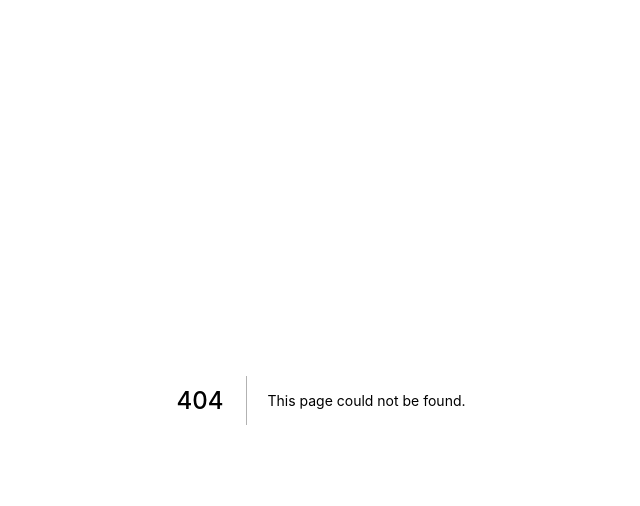
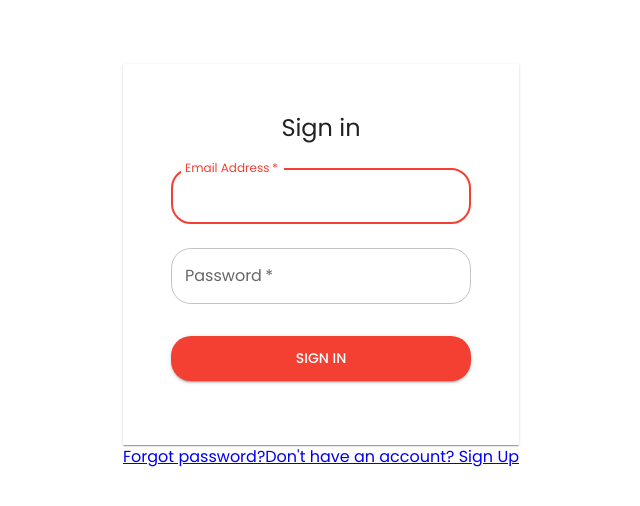
Before and after one commit to 5war00p/recurminds__1, a Next.js app in the folder hackrocket-hackathon/apps/web/: page / in a window 1280 px wide. Before the commit this address had no page. Shown: the top 506 px of the page, without its empty margins (319-959 px from the left). Built offline with nearby package versions, Linux system fonts and the light colour scheme.

Commit message:
with next configuartion and basic front-end pages

```diff
--- a/hackrocket-hackathon/apps/web/pages/_app.tsx
+++ b/hackrocket-hackathon/apps/web/pages/_app.tsx
@@ -1,6 +1,7 @@
 import { ThemeProvider } from "@mui/material";
 import type { AppProps } from "next/app";
 import Head from "next/head";
+import AppTopBar from "../components/app-bar";
 import { theme } from "../theme";
 
 function MyApp({ Component, pageProps }: AppProps) {
--- /dev/null
+++ b/hackrocket-hackathon/apps/web/pages/index.tsx
@@ -0,0 +1,21 @@
+import { useRouter } from "next/router";
+import { useEffect } from "react";
+import AppTopBar from "../components/app-bar";
+import Login from "./login";
+import Register from "./register";
+export default function Web() {
+  const router = useRouter();
+  useEffect(() => {
+    if (window) {
+      const isLogged = localStorage.getItem("isLogged");
+      if (isLogged) {
+        router.replace("/home", {}, {});
+      }
+    }
+  }, []);
+  return (
+    <div>
+      <Login />
+    </div>
+  );
+}
--- a/hackrocket-hackathon/apps/web/pages/login.tsx
+++ b/hackrocket-hackathon/apps/web/pages/login.tsx
@@ -1,41 +1,37 @@
-import * as React from 'react';
-import Button from '@mui/material/Button';
-import CssBaseline from '@mui/material/CssBaseline';
-import TextField from '@mui/material/TextField';
-import Link from '@mui/material/Link';
-import Grid from '@mui/material/Grid';
-import Box from '@mui/material/Box';
-import Typography from '@mui/material/Typography';
-import Container from '@mui/material/Container';
-import { ThemeProvider } from '@mui/material/styles';
-import {theme} from '../theme';
-
+import * as React from "react";
+import Button from "@mui/material/Button";
+import CssBaseline from "@mui/material/CssBaseline";
+import TextField from "@mui/material/TextField";
+// import Link from "@mui/material/Link";
+import Grid from "@mui/material/Grid";
+import Box from "@mui/material/Box";
+import Typography from "@mui/material/Typography";
+import Container from "@mui/material/Container";
+import Link from "next/link";
 
 export default function SignIn() {
-  const handleSubmit = (event:any) => {
+  const handleSubmit = (event: any) => {
     event.preventDefault();
     const data = new FormData(event.currentTarget);
     console.log({
-      email: data.get('email'),
-      password: data.get('password'),
+      email: data.get("email"),
+      password: data.get("password"),
     });
   };
 
   return (
-    <ThemeProvider theme={theme}>
     <Container component="main" maxWidth="xs">
       <CssBaseline />
       <Box
         sx={{
           marginTop: 8,
-            padding:6,
+          padding: 6,
           boxShadow: 1,
-            display: 'flex',
-            flexDirection: 'column',
-            alignItems: 'center',
+          display: "flex",
+          flexDirection: "column",
+          alignItems: "center",
         }}
       >
-
         <Typography component="h1" variant="h5">
           Sign in
         </Typography>
@@ -65,26 +61,24 @@ export default function SignIn() {
             type="submit"
             fullWidth
             variant="contained"
-              sx={{ mt: 3, mb: 2  ,height:45, }}
+            sx={{ mt: 3, mb: 2, height: 45 }}
           >
             Sign In
           </Button>
-
         </Box>
       </Box>
       <Grid container>
         <Grid item xs>
-                <Link href="#" variant="body2">
-                  Forgot password?
+          <Link href={"/forgest-password"} passHref={true}>
+            <a>Forgot password? </a>
           </Link>
         </Grid>
         <Grid item>
-                <Link href="#" variant="body2">
-                  {"Don't have an account? Sign Up"}
+          <Link href={"/register"} passHref>
+            <a>{"Don't have an account? Sign Up"} </a>
           </Link>
         </Grid>
       </Grid>
     </Container>
-    </ThemeProvider>
   );
 }
```
Also changed, not shown: hackrocket-hackathon/apps/web/components/dashboard.tsx (added, +9 -0 lines), hackrocket-hackathon/apps/web/pages/forget-password.tsx (added, +7 -0 lines), hackrocket-hackathon/apps/web/pages/home.tsx (+7 -0 lines), hackrocket-hackathon/apps/web/pages/leaderboard.tsx (added, +9 -0 lines), hackrocket-hackathon/apps/web/pages/profile.tsx (added, +9 -0 lines), hackrocket-hackathon/apps/web/pages/register.tsx (+21 -28 lines), hackrocket-hackathon/apps/web/pages/voting.tsx (added, +9 -0 lines), 1 other file (tests, documents, lock files or other folders). Lines whose indentation alone changed are shown as unchanged.
